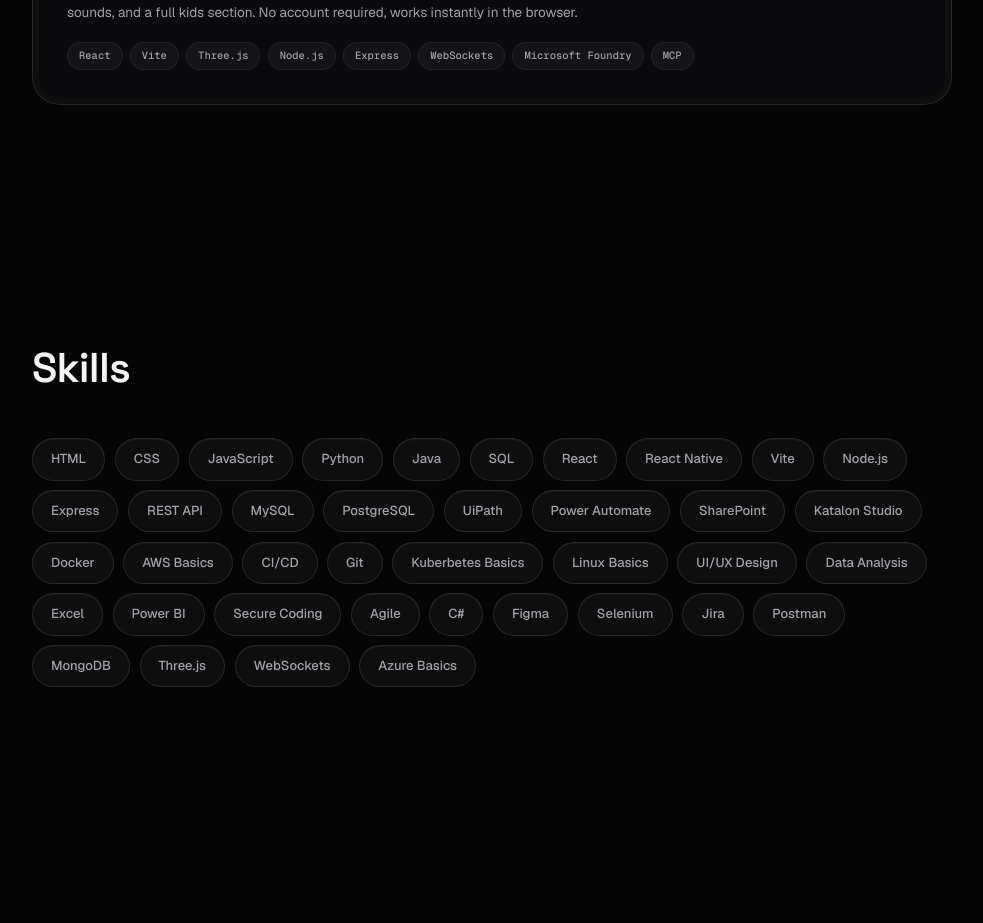
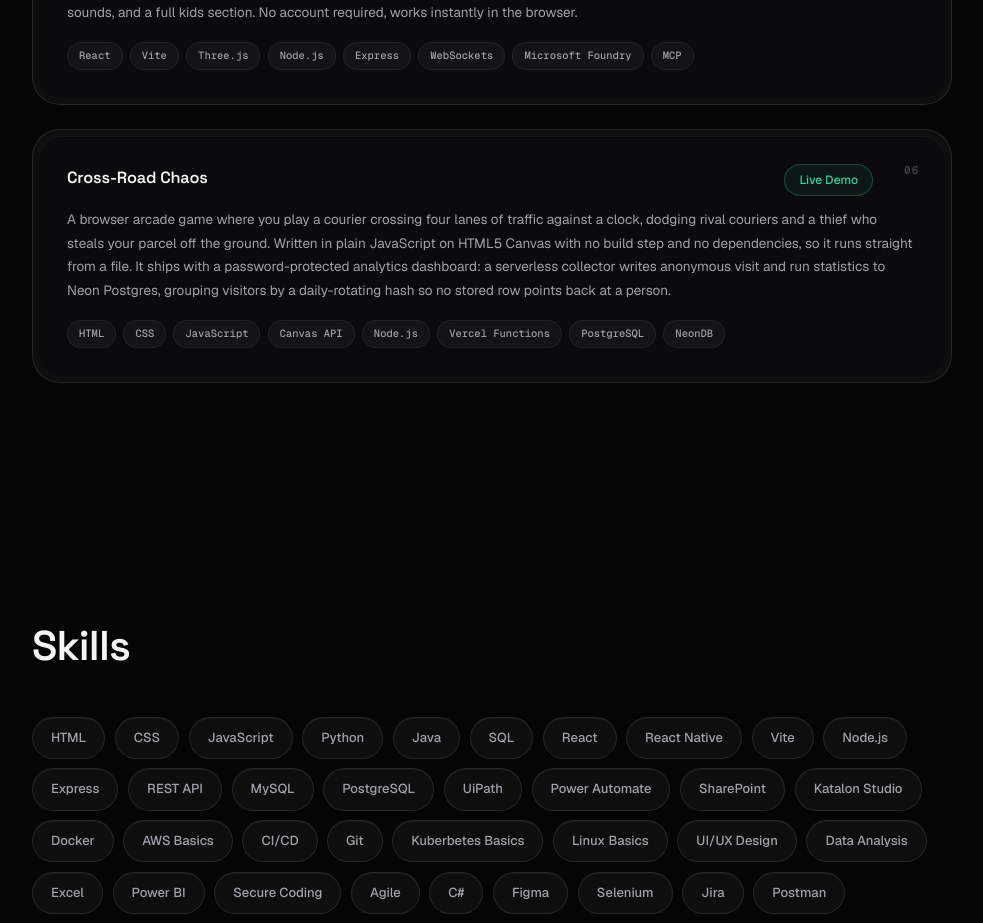
Before and after one commit to Htet-Myark/htet-portfolio-v2, a React (Vite) app: page / in a window 1280 px wide. Shown: the part 4000-4923 px from the top of the page, without its empty margins (148-1131 px from the left). Built offline with nearby package versions, Linux system fonts and the light colour scheme.

Commit message:
project added

```diff
--- a/src/components/Projects.jsx
+++ b/src/components/Projects.jsx
@@ -36,6 +36,13 @@
     link: 'https://eduplayground-client-nuia.vercel.app/',
     desc: 'A gamified learning platform set on an explorable 3D island. Walk your character to a building and step inside: certification exam practice, an AI bedtime storyteller with a neural voice, 3-minute AI movie recaps, real-time multiplayer word battles, a song-guessing game, sleep sounds, and a full kids section. No account required, works instantly in the browser.',
     tags: ['React', 'Vite', 'Three.js', 'Node.js', 'Express', 'WebSockets','Microsoft Foundry','MCP']
+  },
+  {
+    title: 'Cross-Road Chaos',
+    org: 'Live Demo',
+    link: 'https://cross-road-chaos.vercel.app',
+    desc: 'A browser arcade game where you play a courier crossing four lanes of traffic against a clock, dodging rival couriers and a thief who steals your parcel off the ground. Written in plain JavaScript on HTML5 Canvas with no build step and no dependencies, so it runs straight from a file. It ships with a password-protected analytics dashboard: a serverless collector writes anonymous visit and run statistics to Neon Postgres, grouping visitors by a daily-rotating hash so no stored row points back at a person.',
+    tags: ['HTML', 'CSS', 'JavaScript', 'Canvas API', 'Node.js', 'Vercel Functions', 'PostgreSQL', 'NeonDB'],
   }
 ]
 
```
Also changed, not shown: 1 other file (tests, documents, lock files or other folders).
